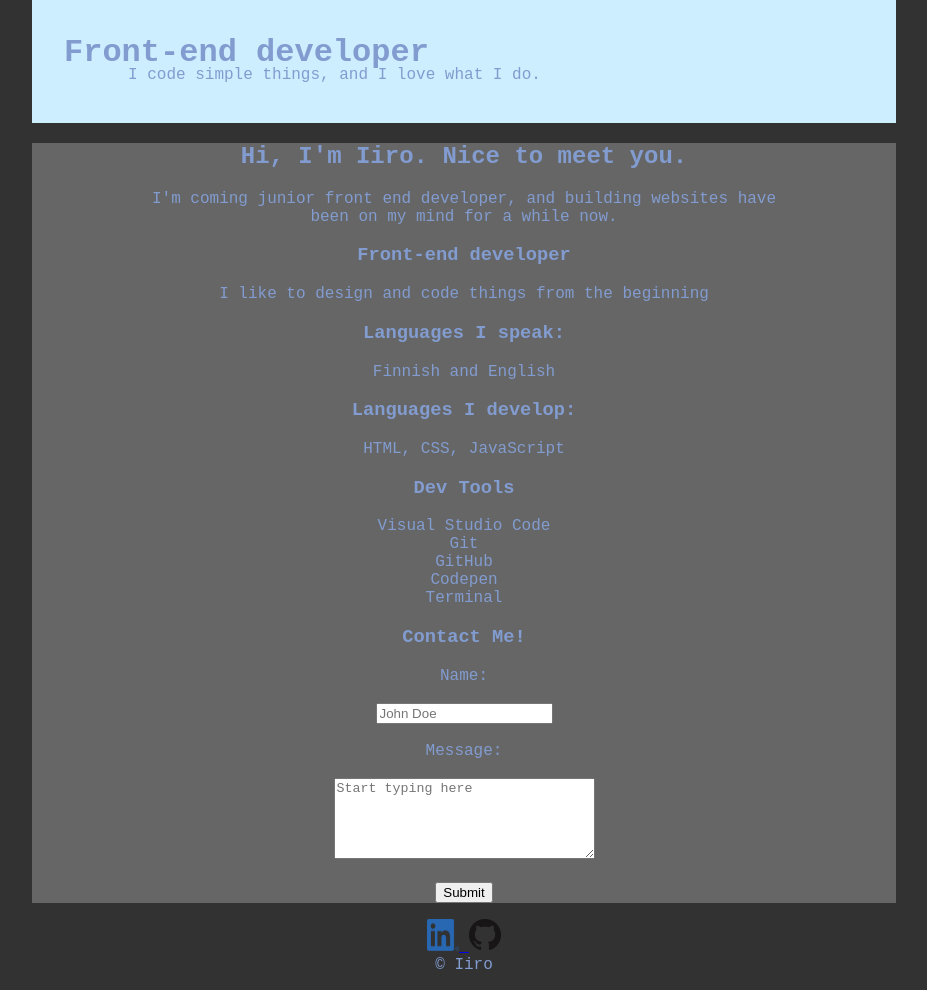
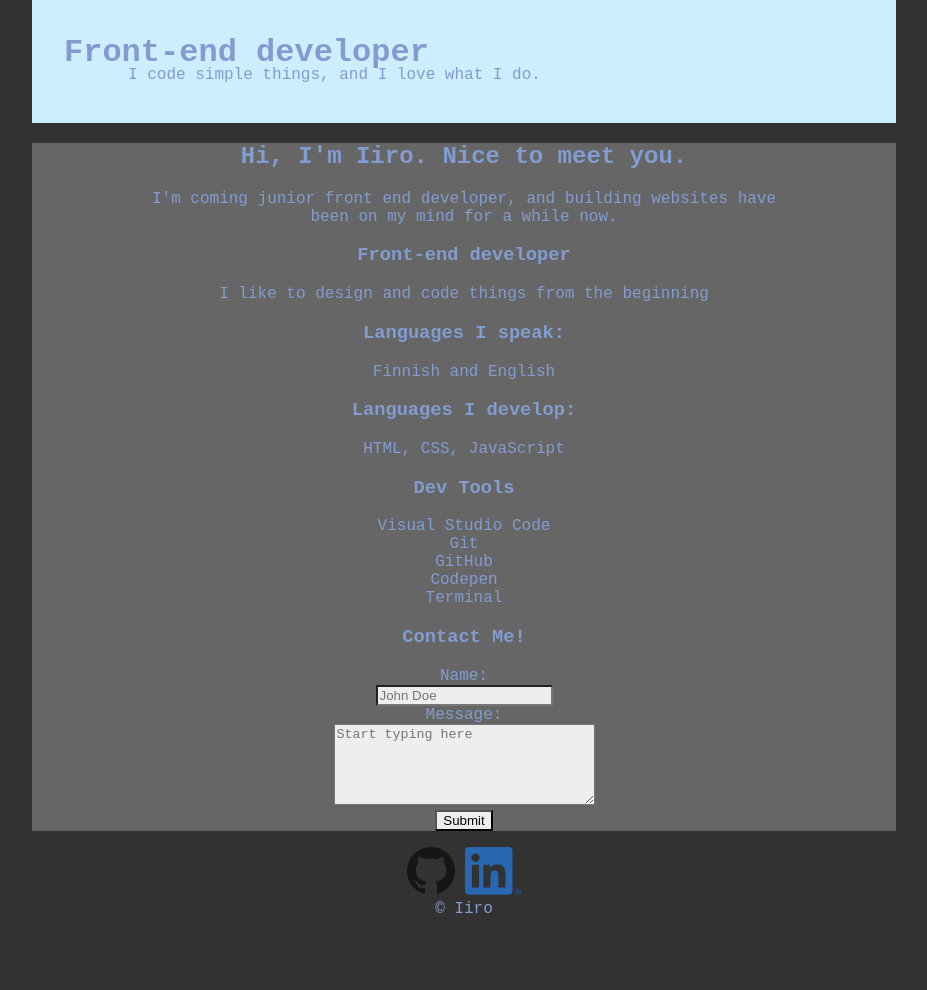
Before and after one commit to kajaiiro/kajaiiro.github.io, a plain HTML site: page index.html in a window 1280 px wide. Shown: the whole page, without its empty margins (176-1103 px from the left). After the commit the page ends 934 px from the top, so only its background shows below. Drawn offline with Linux system fonts and the light colour scheme.

Commit message:
Form tidied up

```diff
--- a/css/styles.css
+++ b/css/styles.css
@@ -45,9 +45,23 @@
         list-style-type: none;
     }
 
+    textarea,
+    input {
+        background-color: #eee;
+    }
+
     footer {
         padding: 1rem;
         text-align: center;
+    }
+
+    footer a {
+        text-decoration: none;
+    }
+
+    footer img {
+        height: 3rem;
+        width: auto;
     }
 
 /* Class selectors */
--- a/index.html
+++ b/index.html
@@ -45,25 +45,27 @@
 
                 <h3>Contact Me!</h3>
 
-                <form action="mailto:iiro.kajaniemi@edu.taitotalo.fi"
+                <form action="mailto:                         "
                     method="POST"
                     enctype="multipart/form-data"
                     name="EmailForm">
-                    <p>Name:</p><br>
-                    <input type="text" size="19" name="ContactName" placeholder="John Doe"><br><br>
-                    <p>Message:</p> <br> <textarea name="ContactComment" rows="5" cols="30" placeholder="Start typing here"></textarea>
-                    <br><br>
+                    <label for="ContactName">Name:</label><br>
+                    <input type="text" size="19" name="ContactName" placeholder="John Doe"><br>
+                    <label for="ContactComment">Message:</label><br>
+                    <textarea name="ContactComment" rows="5" cols="30" placeholder="Start typing here"></textarea>
+                    <br>
                     <input type="submit" value="Submit"> </form>
                 </form>
 
         </main>
     </div> <!-- /.container -->
     <footer>
-        <a href ="https://www.linkedin.com/in/"">
-            <img src="./img/LI-In-Bug.png" alt="LinkedIn" width="32" height="32">
+
+        <a href="https://www.github.com/kajaiiro">
+            <img src="./img/GitHub-Mark-64px.png" alt="GitHub-logo">
         </a>
-        <a href="https://github.com/kajaiiro">
-            <img src="./img/GitHub-Mark-64px.png" alt="github.com" width="32" height="32">
+        <a href ="https://www.linkedin.com/in/">
+            <img src="./img/LI-In-Bug.png" alt="LinkedIn-logo">
         </a>
         <br>
         &copy; Iiro
```
